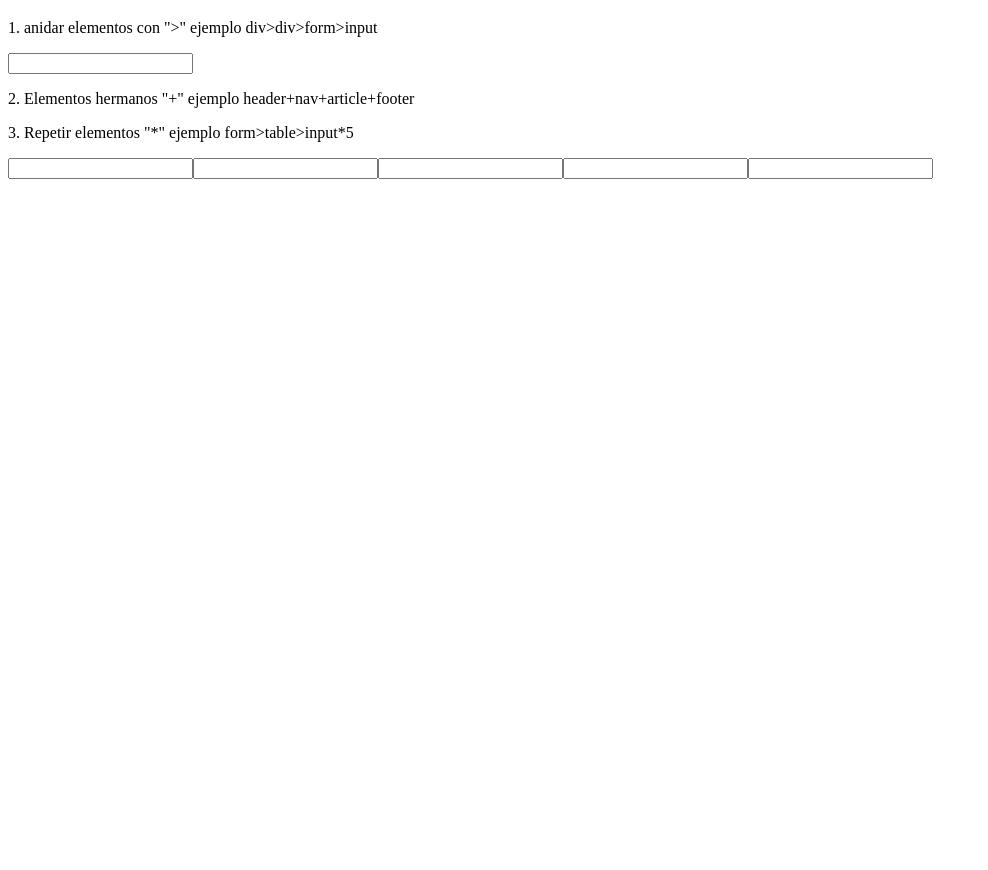
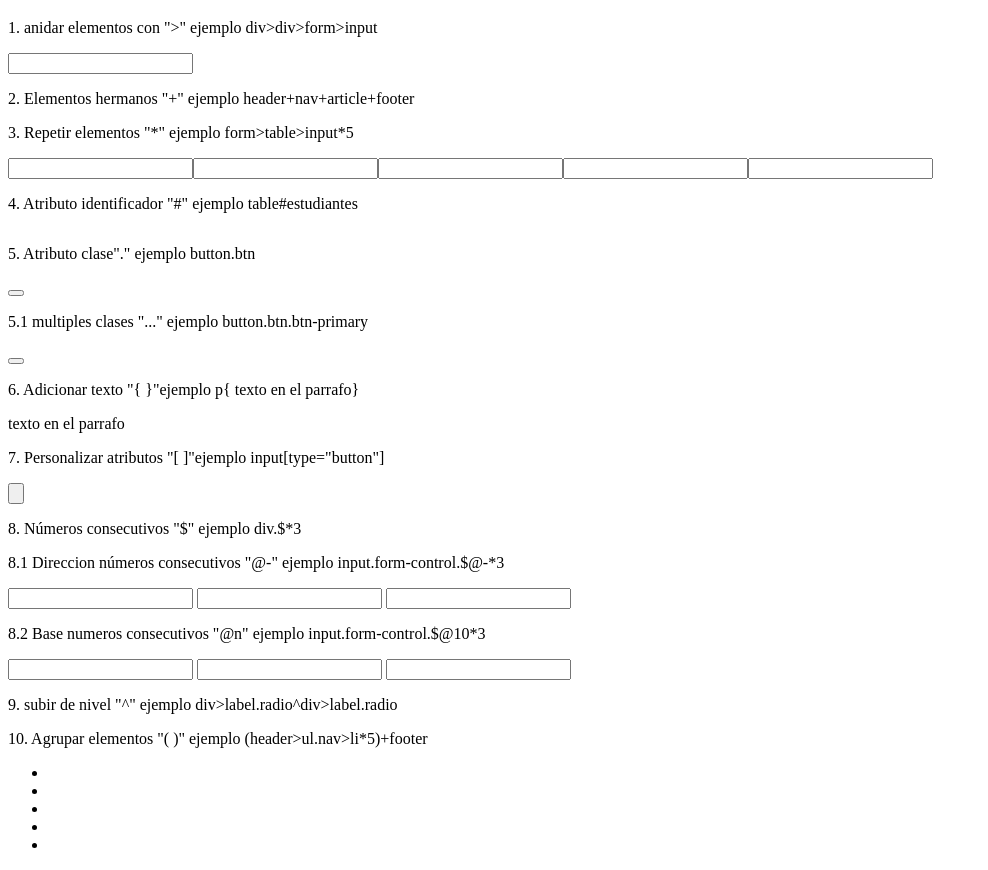
Before and after one commit to cesar-valencia/mcds1562347, a plain HTML site: page emmet/index.html in a window 1280 px wide. Shown: the part 61-931 px from the top of the page, without its empty margins (0-988 px from the left). Before the commit the page ends 800 px from the top, so only its background shows below. Drawn offline with Linux system fonts and the light colour scheme.

Commit message:
agrupacion en emmet

```diff
--- a/emmet/index.html
+++ b/emmet/index.html
@@ -34,6 +34,53 @@
 	</table>
 </form>
 
+<p>4. Atributo identificador "#" ejemplo table#estudiantes </p>
+<table id="estudiantes"></table>
+
+<p>5. Atributo clase"." ejemplo button.btn </p>
+<button class="btn"></button>
+<p>5.1 multiples clases "..." ejemplo button.btn.btn-primary</p>
+<button class="btn btn-primary"></button>
+
+<p>6. Adicionar texto "{  }"ejemplo p{ texto en el parrafo}</p>
+<p> texto en el parrafo</p>
+
+<p>7. Personalizar atributos "[ ]"ejemplo input[type="button"]</p>
+<input type="button">
+
+<p>8. Números consecutivos "$" ejemplo div.$*3</p>
+
+<div class="1"></div>
+<div class="2"></div>
+<div class="3"></div>
+
+<p>8.1 Direccion números consecutivos "@-" ejemplo input.form-control.$@-*3<p>
+
+<input type="text" class="form-control 3">
+<input type="text" class="form-control 2">
+<input type="text" class="form-control 1">
+
+<p>8.2 Base numeros consecutivos "@n" ejemplo input.form-control.$@10*3</p>
+
+<input type="text" class="form-control 10">
+<input type="text" class="form-control 11">
+<input type="text" class="form-control 12">
+
+<p>9. subir de nivel "^" ejemplo div>label.radio^div>label.radio</p>
+<div><label for="" class="radio"></label></div>
+<div><label for="" class="radio"></label></div>
+
+<p>10. Agrupar elementos "( )" ejemplo (header>ul.nav>li*5)+footer</p>
+<header>
+	<ul class="nav">
+		<li></li>
+		<li></li>
+		<li></li>
+		<li></li>
+		<li></li>
+	</ul>
+</header>
+<footer></footer>
 
 </body>
 </html>
```
